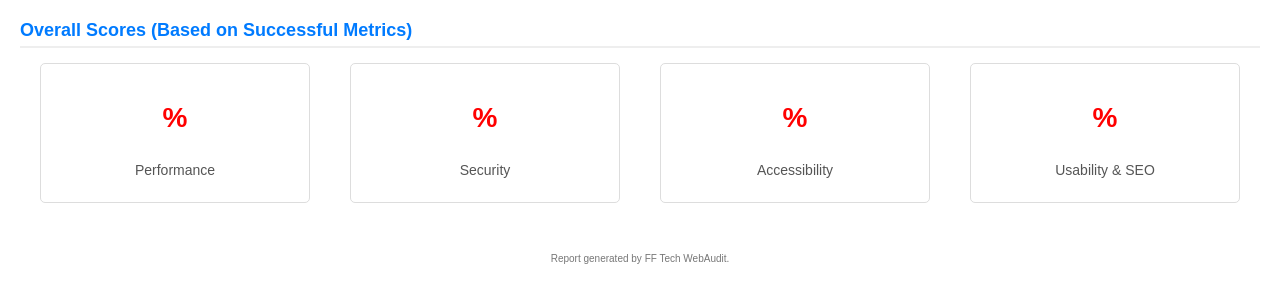
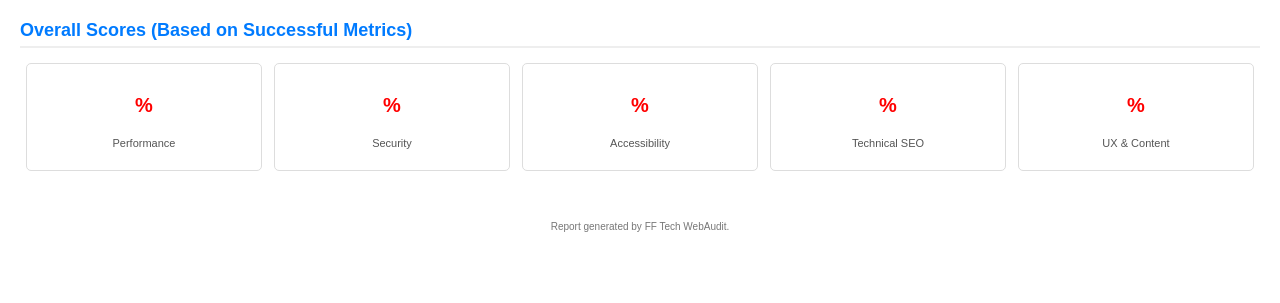
Before and after one commit to Swalehjamshaid/The-Web-for-Audit, a Python web app: template templates/report_pdf.html in a window 1280 px wide. Shown: the part 110-413 px from the top of the page. Run offline with Jinja, Linux system fonts and the light colour scheme; the template is opened without the code that fills it, so the values that code supplies are empty.

Commit message:
Update report_pdf.html

```diff
--- a/templates/report_pdf.html
+++ b/templates/report_pdf.html
@@ -40,17 +40,17 @@
             margin-bottom: 30px;
         }
         .score-card {
-            width: 20%;
+            width: 18%; /* Adjusted width for 5 cards */
             border: 1px solid #ddd;
-            padding: 10px;
+            padding: 10px 5px;
             border-radius: 5px;
         }
         .score-value {
-            font-size: 28px;
+            font-size: 20px; /* Reduced size for 5 cards */
             font-weight: bold;
         }
         .score-label {
-            font-size: 14px;
+            font-size: 11px;
             color: #555;
         }
 
@@ -110,8 +110,13 @@
             </div>
 
             <div class="score-card">
-                <p class="score-value" style="color: {% if scores.usability >= 90 %}green{% elif scores.usability >= 70 %}orange{% else %}red{% endif %};">{{ scores.usability }}%</p>
-                <p class="score-label">Usability & SEO</p>
+                <p class="score-value" style="color: {% if scores.tech_seo >= 90 %}green{% elif scores.tech_seo >= 70 %}orange{% else %}red{% endif %};">{{ scores.tech_seo }}%</p>
+                <p class="score-label">Technical SEO</p>
+            </div>
+
+            <div class="score-card">
+                <p class="score-value" style="color: {% if scores.ux >= 90 %}green{% elif scores.ux >= 70 %}orange{% else %}red{% endif %};">{{ scores.ux }}%</p>
+                <p class="score-label">UX & Content</p>
             </div>
         </div>
     </div>
```
